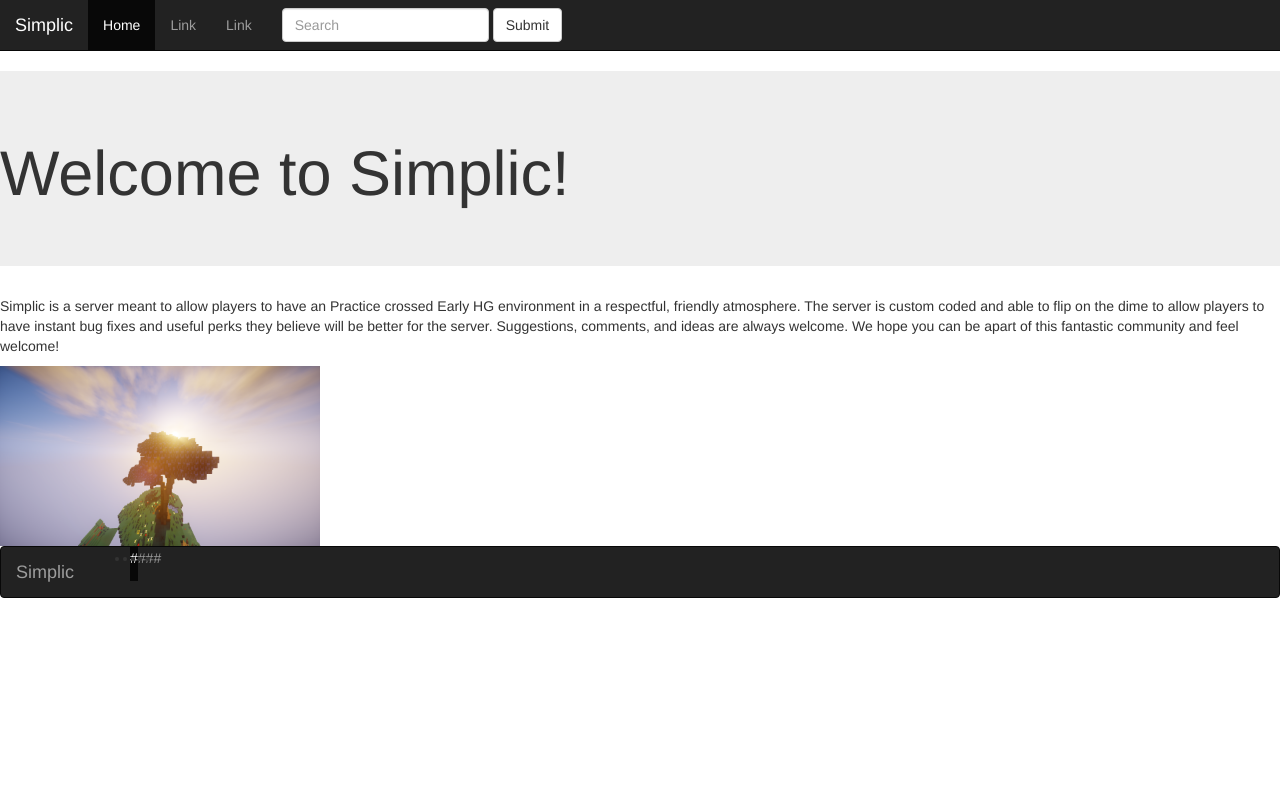
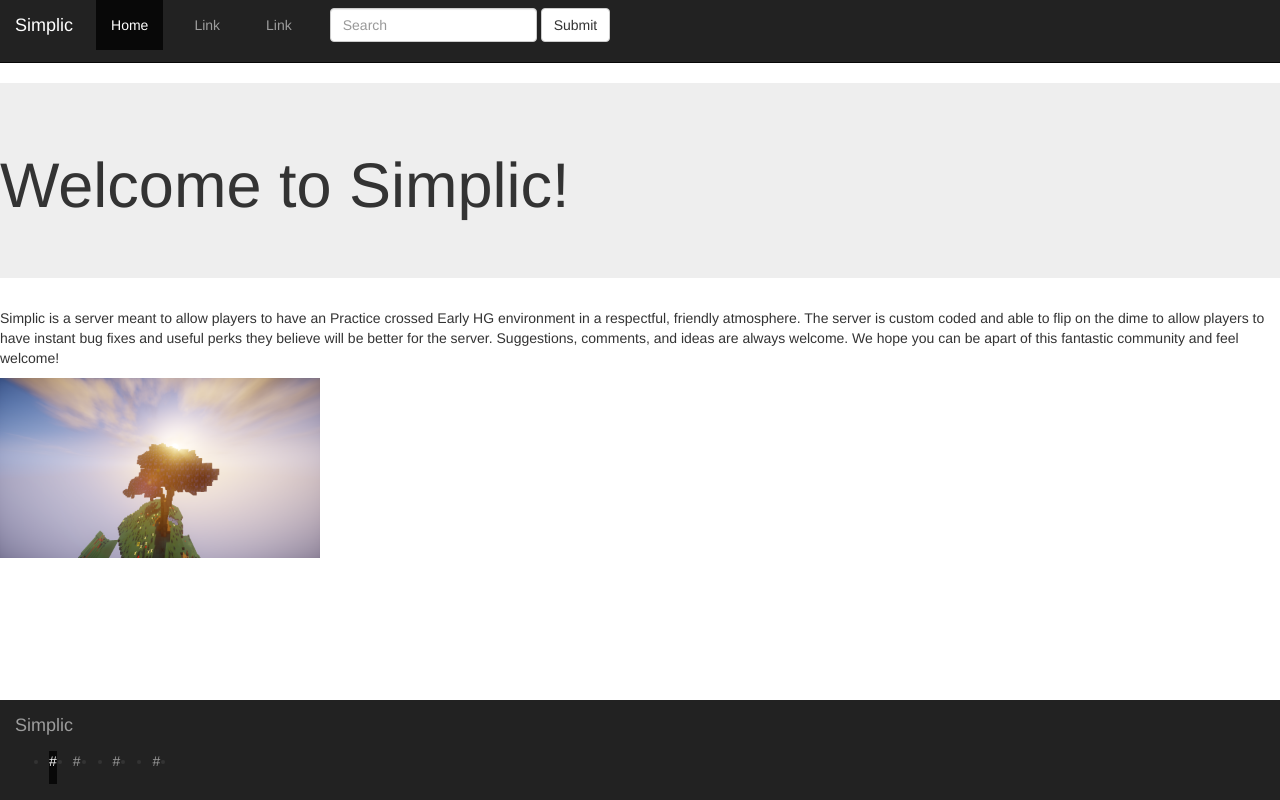
Before and after one commit to TylerJunek/Simplic_Website, a PHP site: page / in a window 1280 px wide. Run offline with PHP 8.4, Linux system fonts and the light colour scheme.

Commit message:
Footer edits.

```diff
--- a/Simplic_Website/footer.php
+++ b/Simplic_Website/footer.php
@@ -1,9 +1,9 @@
             <footer>
-                    <nav class="navbar navbar-inverse navbarft">
+                    <nav class="nav navbar-nav navbar-inverse navbarft">
                         <div class="navbar-header">
                             <a class="navbar-brand" href="index.php"> Simplic </a>
                         </div>
-                        <ul class="navbar navbar-nav ulft">
+                        <ul class="unstyled navbar navbar-nav navbarft">
                             <li class="active"> <a href="#"> # </a> </li>
                             <li> <a href="#"> # </a> <li>
                             <li> <a href="#"> # </a> <li>
--- a/Simplic_Website/s_styles.css
+++ b/Simplic_Website/s_styles.css
@@ -49,5 +49,11 @@
 }
 
 .ulft {
-    display: inline-block;
+    display: inline;
 }
+
+li {
+    margin-left: 8px;
+    margin-right: 8px;
+    margin-bottom: 12px;
+}
```
